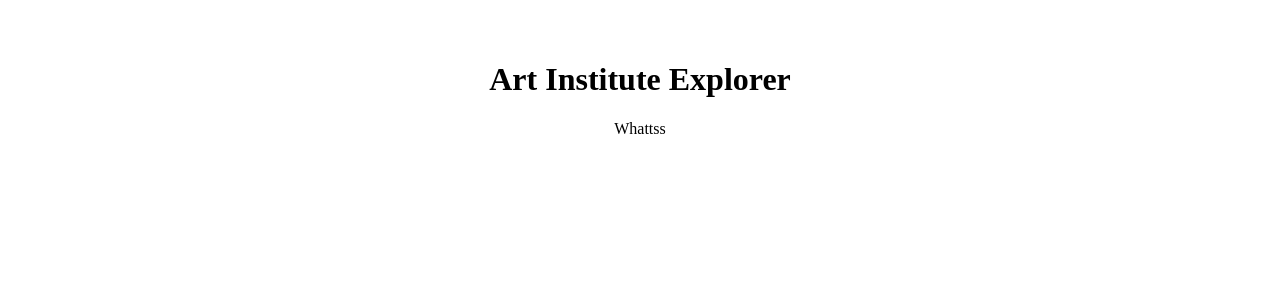
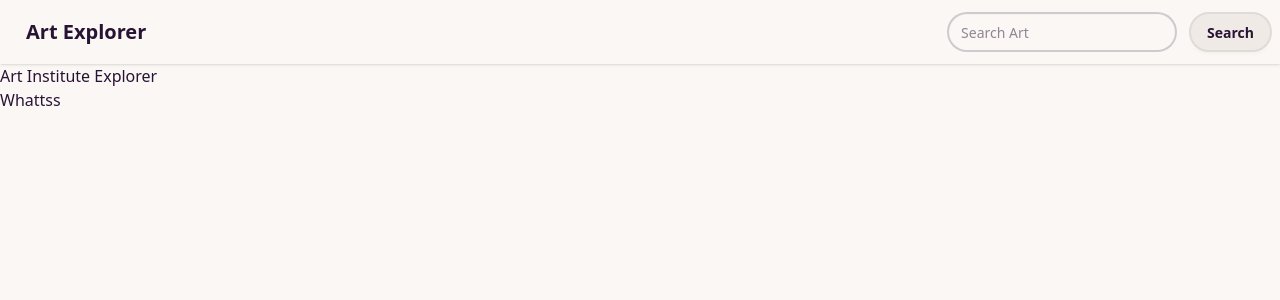
Before and after one commit to LiminalFlicker/Art-Institute-Explorer, a React (Vite) app: page / in a window 1280 px wide. Shown: the top 300 px of the page. Built offline with nearby package versions, Linux system fonts and the light colour scheme.

Commit message:
Search interface

```diff
--- /dev/null
+++ b/Contexts/ArtContext.jsx
@@ -0,0 +1,15 @@
+import { createContext, useState } from "react";
+
+export const DiaryContext = createContext(null);
+
+export default function ArtContextProvider({ children }) {
+  const [diaryEntries, setDiaryEntries] = useState();
+
+  return (
+    <ArtContextProviderContext
+    // value={void};
+    >
+      {children}
+    </ArtContextProviderContext>
+  );
+}
--- a/package.json
+++ b/package.json
@@ -23,6 +23,7 @@
     "@types/react": "^19.2.5",
     "@types/react-dom": "^19.2.3",
     "@vitejs/plugin-react": "^5.1.1",
+    "daisyui": "^5.5.14",
     "eslint": "^9.39.1",
     "eslint-plugin-react-hooks": "^7.0.1",
     "eslint-plugin-react-refresh": "^0.4.24",
--- a/src/App.css
+++ b/src/App.css
@@ -1,8 +1,11 @@
-/* @import "tailwindcss"; */
+@import "tailwindcss";
+@plugin "daisyui" {
+  themes: cupcake --default;
+}
 
-#root {
+/* #root {
   max-width: 1280px;
   margin: 0 auto;
   padding: 2rem;
   text-align: center;
-}
+} */
--- /dev/null
+++ b/src/components/NavBar.tsx
@@ -0,0 +1,32 @@
+import { type FormEventHandler } from "react";
+
+export default function NavBar() {
+  const handleSubmit: FormEventHandler<HTMLFormElement> = (event) => {
+    event.preventDefault();
+    const searchQuery = new FormData(event.currentTarget).get("searchArt");
+    if (searchQuery) {
+      console.log(searchQuery);
+    }
+  };
+
+  return (
+    <div className="navbar bg-base-100 shadow-sm">
+      <div className="flex-1">
+        <a className="btn btn-ghost text-xl">Art Explorer</a>
+      </div>
+      <div className="flex gap-2">
+        <form action="submit" onSubmit={handleSubmit}>
+          <input
+            type="text"
+            name="searchArt"
+            placeholder="Search Art"
+            className="input input-bordered w-24 md:w-auto"
+          />
+          <button type="submit" className="btn ml-3">
+            Search
+          </button>
+        </form>
+      </div>
+    </div>
+  );
+}
--- a/src/index.css
+++ b/src/index.css
@@ -1 +1,4 @@
-/* @import "tailwindcss"; */
+@import "tailwindcss";
+/* @plugin "daisyui" {
+  themes: cupcake --default;
+} */
--- a/src/layouts/MainLayout.tsx
+++ b/src/layouts/MainLayout.tsx
@@ -2,6 +2,7 @@ import {
   Outlet,
   //  useLocation
 } from "react-router";
+import NavBar from "../components/NavBar";
 
 // import { useEffect } from "react";
 // import { NavBar, NavDrawer, Footer } from "@components";
@@ -11,6 +12,7 @@ const MainLayout = () => {
 
   return (
     <main>
+      <NavBar />
       <Outlet />
     </main>
   );
--- /dev/null
+++ b/src/types/schemas.ts
@@ -0,0 +1,24 @@
+import { z } from "zod";
+
+export const ArtworkSchema = z.object({
+  id: z.number(),
+  title: z.string(),
+  artist_title: z.string(),
+  image_id: z.number(),
+  short_description: z.string(),
+});
+
+export const qResultsArtsSchema = z.object({
+  id: z.number(),
+  api_link: z.string(),
+  title: z.string(),
+  date_display: z.string(),
+  artist_display: z.string(),
+  thumbnail: z.url(),
+});
+
+export type ResultsArts = z.infer<typeof qResultsArtsSchema>;
+export type Artwork = z.infer<typeof ArtworkSchema>;
+
+//https://api.artic.edu/api/v1/artworks/search?q=picasso
+//https://api.artic.edu/api/v1/artworks?fields=id,title,artist_display,date_display,main_reference_number
--- /dev/null
+++ b/utils/apiHelper.ts
@@ -0,0 +1,11 @@
+import { ArtworkSchema, ResultsArts } from "./types/schemas.ts";
+
+export async function searchArtwork({
+  api_url = "https://api.artic.edu/api/v1/artworks/search",
+  query = "?q=picasso",
+}: {
+  api_url: string;
+  query: string;
+}): Promise<ResultsArts> {
+  const response = await fetch();
+}
```
Also changed, not shown: 2 other files (tests, documents, lock files or other folders).
